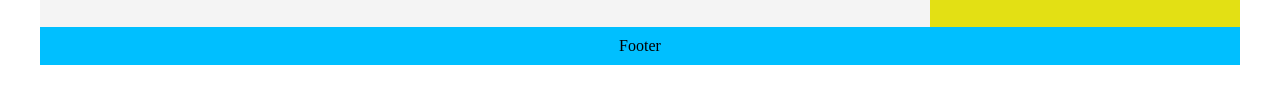
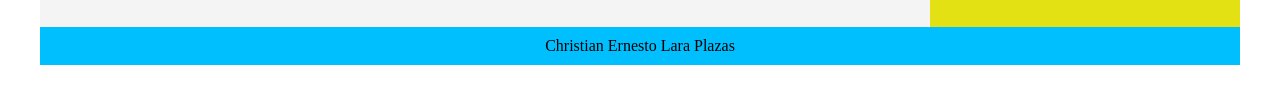
Before and after one commit to xbox3station/DSW-ChristianLara, a plain HTML site: page fase3/learning-second.html in a window 1280 px wide. Shown: the part 165-268 px from the top of the page. Drawn offline with Linux system fonts and the light colour scheme.

Commit message:
Cuarta actualizacion

```diff
--- a/fase3/learning-second.html
+++ b/fase3/learning-second.html
@@ -53,7 +53,9 @@
         <aside class="aside aside-2">
           <a class="twitter-timeline" data-height="600" href="https://twitter.com/UniversidadUNAD?ref_src=twsrc%5Etfw">Tweets by UniversidadUNAD</a> <script async src="https://platform.twitter.com/widgets.js" charset="utf-8"></script>
         </aside>
-        <footer class="footer">Footer</footer>
+        <footer class="footer">
+          Christian Ernesto Lara Plazas
+        </footer>
     </div>
 </body>
 
```
Also changed, not shown: fase3/author.html (+3 -2 lines), fase3/learning-first.html (+3 -1 lines), fase3/resources-first.html (+3 -1 lines), fase3/resources-second.html (+3 -1 lines), fase3/topic-first.html (+3 -2 lines), fase3/topic-second.html (+3 -2 lines), fase3/topic-third.html (+3 -2 lines).
